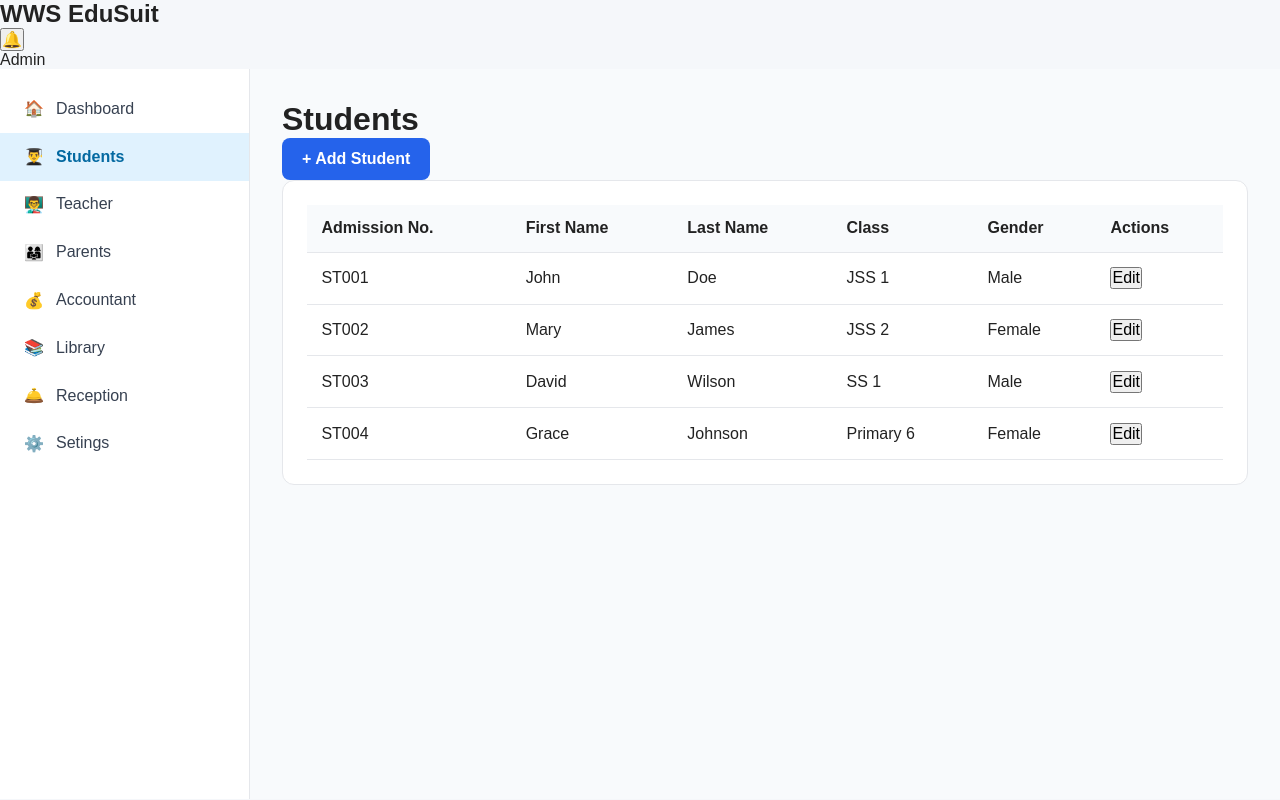
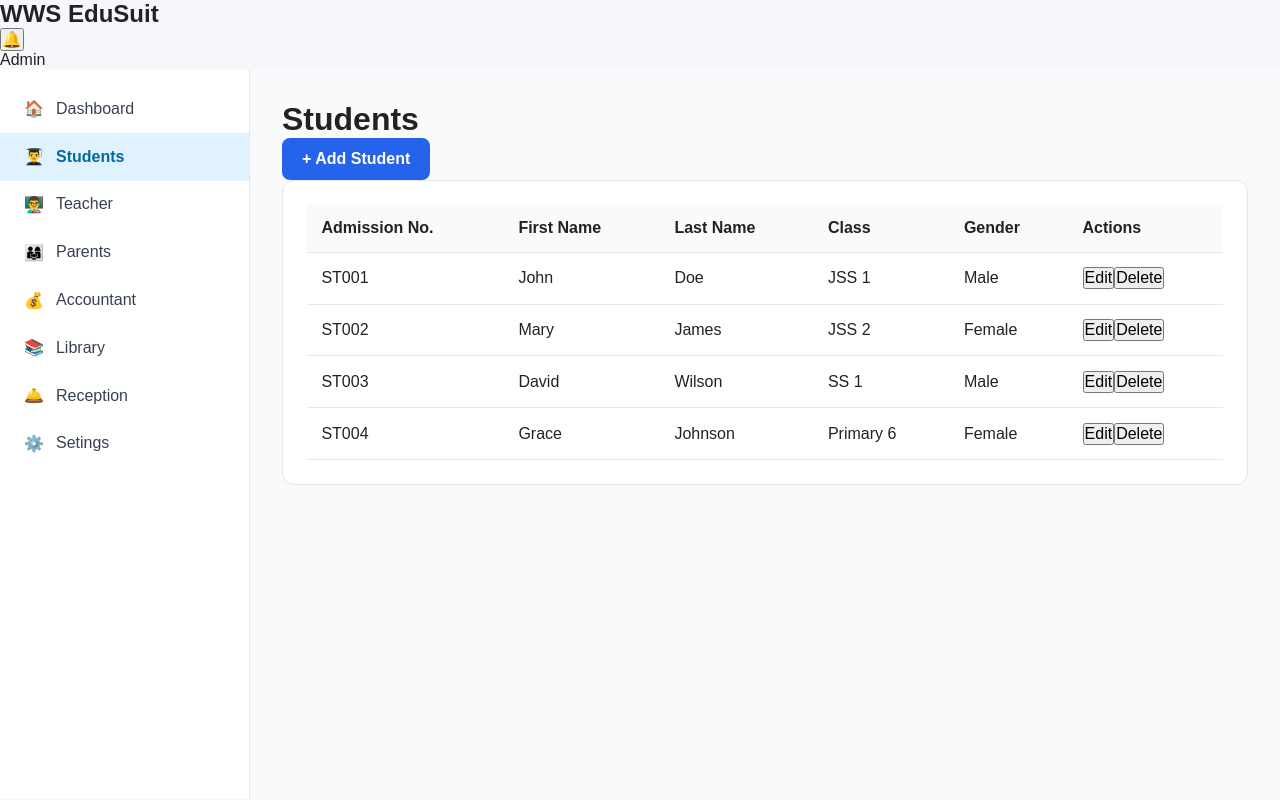
Before and after one commit to WeMoren/wws-edusuite, a React (Vite) app in the folder client/: page /dashboard/students in a window 1280 px wide. Built offline with nearby package versions, Linux system fonts and the light colour scheme.

Commit message:
Completed student CRUD operations

```diff
--- a/client/src/components/students/StudentTable.jsx
+++ b/client/src/components/students/StudentTable.jsx
@@ -2,7 +2,7 @@ import React from 'react';
 import "./StudentTable.css";
 
 
-const StudentTable = ({students, onEdit}) => {
+const StudentTable = ({students, onEdit, onDelete}) => {
   return (
     <div className='student-table'>
         <table>
@@ -26,9 +26,24 @@ const StudentTable = ({students, onEdit}) => {
                         <td>{student.lastName}</td>
                         <td>{student.class}</td>
                         <td>{student.gender}</td>
-                        <td><button
-                            onClick={() => onEdit(student)}
-                        >Edit</button></td>
+                        <td>
+                            <button onClick={() => onEdit(student)}>
+                                 Edit
+                            </button>
+
+                            <button onClick={() => {
+                                const confirmed = window.confirm(
+                                    `Delete ${student.firstName}  ${student.lastName}?`
+                                );
+
+                                if(confirmed){
+                                    onDelete(student.id)
+                                }
+                            }}>
+                                Delete
+                            </button>
+
+                        </td>
                      </tr>
                 ) )}
             </tbody>
--- a/client/src/pages/dashboard/Students.jsx
+++ b/client/src/pages/dashboard/Students.jsx
@@ -34,6 +34,14 @@ const Students = () => {
                 setEditingStudent(students);
                 setShowModal(true)
             }}
+
+            onDelete={(studentId) => {
+                setStudents((prevStudents) =>
+                prevStudents.filter(
+                (student) => student.id !== studentId
+      )
+    );
+  }}
         />
 
         {showModal && (
```
